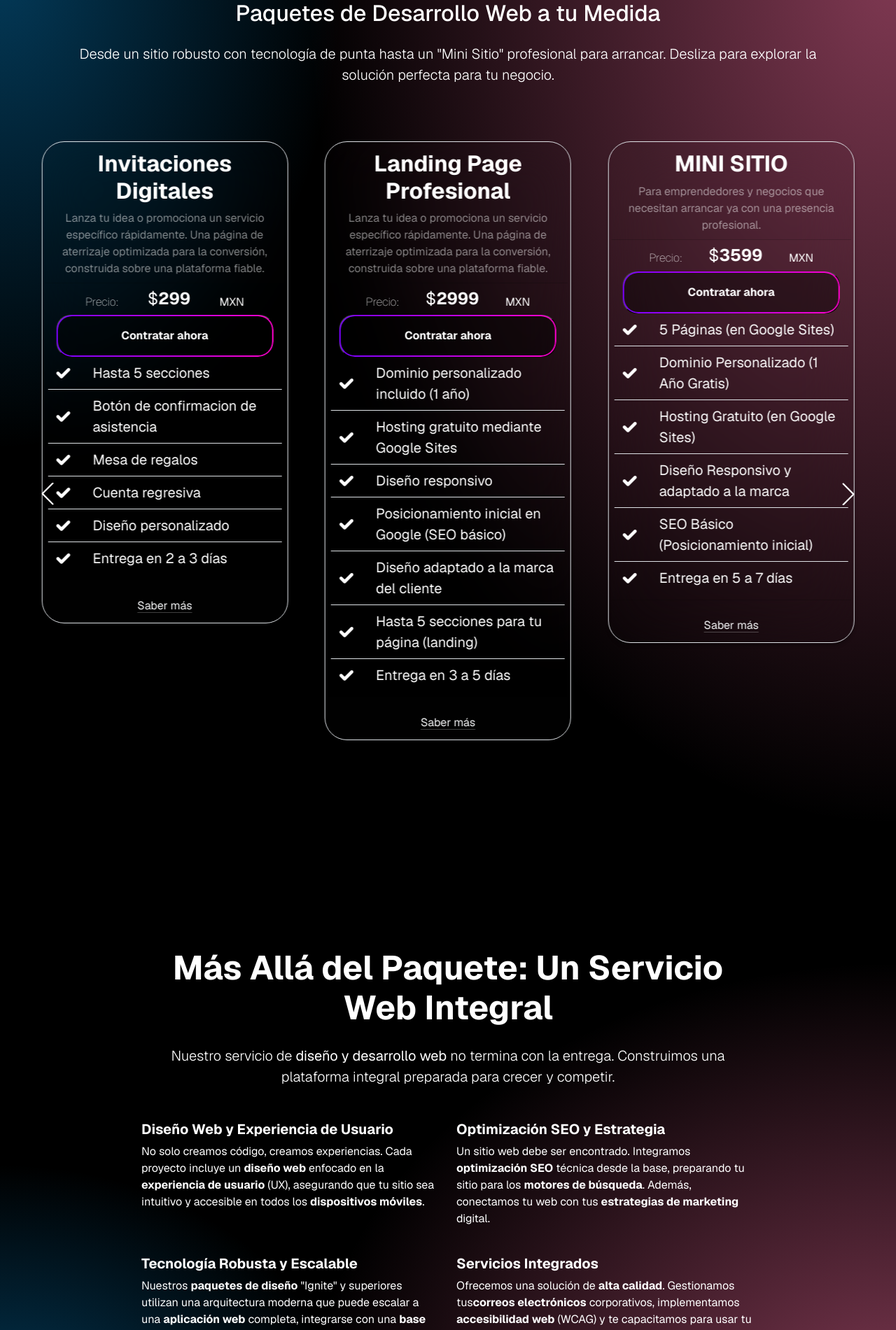
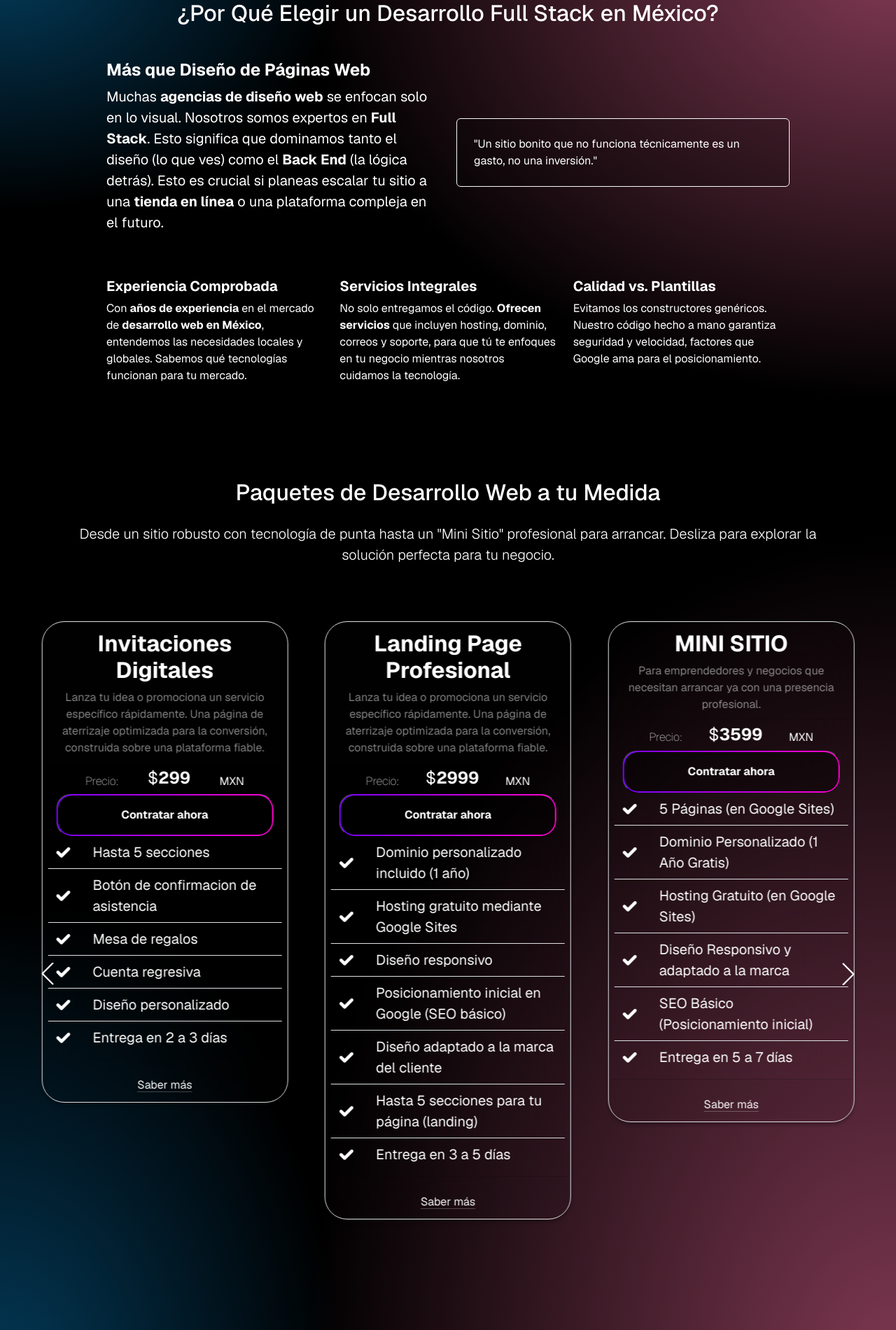
Before and after one commit to JhonnDevJs/jeg-dev-studios-site, a Next.js app: page /servicios/desarrollo/web in a window 1280 px wide. Shown: the part 880-2781 px from the top of the page at 70% size. Built offline with nearby package versions, Linux system fonts and the light colour scheme.

Commit message:
seo: optimization by semrush issues

```diff
--- a/src/app/servicios/desarrollo/web/DevWebClient.jsx
+++ b/src/app/servicios/desarrollo/web/DevWebClient.jsx
@@ -251,7 +251,71 @@ export default function DevWebClient() {
 					tecnológica sólida es tu mejor ventaja competitiva.
 				</p>
 			</section>
-			<section className="d-flex flex-column justify-content-center align-items-center text-center text-white w-100 p-xl-5 p-3 gap-3 gradient-effect-y">
+			{/* --- NUEVA SECCIÓN INFORMATIVA (SEMÁNTICA + LONG FORM) --- */}
+			<section className="text-white py-5 gradient-effect-y">
+				<div className="container" style={{ maxWidth: "1000px" }}>
+					<h2 className="text-center mb-5">
+						¿Por Qué Elegir un Desarrollo Full Stack en México?
+					</h2>
+
+					<div className="row align-items-center mb-5">
+						<div className="col-md-6">
+							<h3 className="h4 fw-bold text-primary-light">
+								Más que Diseño de Páginas Web
+							</h3>
+							<p className="fs-5">
+								Muchas <strong>agencias de diseño web</strong> se enfocan solo
+								en lo visual. Nosotros somos expertos en{" "}
+								<strong>Full Stack</strong>. Esto significa que dominamos tanto
+								el diseño (lo que ves) como el <strong>Back End</strong> (la
+								lógica detrás). Esto es crucial si planeas escalar tu sitio a
+								una <strong>tienda en línea</strong> o una plataforma compleja
+								en el futuro.
+							</p>
+						</div>
+						<div className="col-md-6">
+							<div className="p-4 border border-light rounded bg-black bg-opacity-25">
+								<p className="mb-0">
+									<em>
+										"Un sitio bonito que no funciona técnicamente es un gasto,
+										no una inversión."
+									</em>
+								</p>
+							</div>
+						</div>
+					</div>
+
+					<div className="row">
+						<div className="col-md-4 mb-4">
+							<h4 className="h5 fw-bold">Experiencia Comprobada</h4>
+							<p>
+								Con <strong>años de experiencia</strong> en el mercado de{" "}
+								<strong>desarrollo web en México</strong>, entendemos las
+								necesidades locales y globales. Sabemos qué tecnologías
+								funcionan para tu mercado.
+							</p>
+						</div>
+						<div className="col-md-4 mb-4">
+							<h4 className="h5 fw-bold">Servicios Integrales</h4>
+							<p>
+								No solo entregamos el código. <strong>Ofrecen servicios</strong>{" "}
+								que incluyen hosting, dominio, correos y soporte, para que tú te
+								enfoques en tu negocio mientras nosotros cuidamos la tecnología.
+							</p>
+						</div>
+						<div className="col-md-4 mb-4">
+							<h4 className="h5 fw-bold">Calidad vs. Plantillas</h4>
+							<p>
+								Evitamos los constructores genéricos. Nuestro código hecho a
+								mano garantiza seguridad y velocidad, factores que Google ama
+								para el posicionamiento.
+							</p>
+						</div>
+					</div>
+				</div>
+			</section>
+			{/* --- FIN NUEVA SECCIÓN --- */}
+			<section className="d-flex flex-column justify-content-center align-items-center text-center text-white w-100 p-xl-5 p-3 gap-3 gradient-effect-x">
 				<h2 className="text-center text-white">
 					Paquetes de Desarrollo Web a tu Medida
 				</h2>
@@ -321,66 +385,6 @@ export default function DevWebClient() {
 					))}
 				</Swiper>
 			</section>
-			<section className="text-white py-5 gradient-effect-x">
-				<div className="container text-center" style={{ maxWidth: "900px" }}>
-					<h2 className="display-5 fw-bold mb-4">
-						Más Allá del Paquete: Un Servicio Web Integral
-					</h2>
-					<p className="lead mb-5 mx-auto">
-						Nuestro servicio de <strong>diseño y desarrollo web</strong> no
-						termina con la entrega. Construimos una plataforma integral
-						preparada para crecer y competir.
-					</p>
-					<div className="row text-start justify-content-center">
-						<div className="col-md-6 mb-4">
-							<h3 className="h5 fw-bold">
-								Diseño Web y Experiencia de Usuario
-							</h3>
-							<p>
-								No solo creamos código, creamos experiencias. Cada proyecto
-								incluye un <strong>diseño web</strong> enfocado en la{" "}
-								<strong>experiencia de usuario</strong> (UX), asegurando que tu
-								sitio sea intuitivo y accesible en todos los{" "}
-								<strong>dispositivos móviles</strong>.
-							</p>
-						</div>
-
-						<div className="col-md-6 mb-4">
-							<h3 className="h5 fw-bold">Optimización SEO y Estrategia</h3>
-							<p>
-								Un sitio web debe ser encontrado. Integramos{" "}
-								<strong>optimización SEO</strong> técnica desde la base,
-								preparando tu sitio para los{" "}
-								<strong>motores de búsqueda</strong>. Además, conectamos tu web
-								con tus <strong>estrategias de marketing</strong> digital.
-							</p>
-						</div>
-
-						<div className="col-md-6 mb-4">
-							<h3 className="h5 fw-bold">Tecnología Robusta y Escalable</h3>
-							<p>
-								Nuestros <strong>paquetes de diseño</strong> "Ignite" y
-								superiores utilizan una arquitectura moderna que puede escalar a
-								una <strong>aplicación web</strong> completa, integrarse con una{" "}
-								<strong>base de datos</strong> o conectar con{" "}
-								<strong>inteligencia artificial</strong> para funciones
-								avanzadas.
-							</p>
-						</div>
-
-						<div className="col-md-6 mb-4">
-							<h3 className="h5 fw-bold">Servicios Integrados</h3>
-							<p>
-								Ofrecemos una solución de <strong>alta calidad</strong>.
-								Gestionamos tus
-								<strong>correos electrónicos</strong> corporativos,
-								implementamos <strong>accesibilidad web</strong> (WCAG) y te
-								capacitamos para usar tu nuevo CMS.
-							</p>
-						</div>
-					</div>
-				</div>
-			</section>
 			<section className="d-flex flex-column justify-content-center align-items-center text-center text-white w-100 p-xl-5 p-3 gap-3 gradient-effect-y">
 				<SectionProcess
 					title={"Nuestro Proceso de Desarrollo de Páginas Web"}
@@ -396,12 +400,13 @@ export default function DevWebClient() {
 					list={[
 						" Reunión inicial contigo para entender tu negocio y el propósito del sitio.",
 						" Definimos las funcionalidades clave, el diseño deseado y objetivos de cada sección.",
-						" Elegimos el paquete de desarrollo más adecuado (Básico, Plus o Pro).",
+						" Elegimos el paquete de desarrollo más adecuado (Mini Sitio, Ignite, Accelerate, Ultimate).",
 						" Creamos un Product Backlog, que es la lista de todo lo que tu sitio debe incluir.",
 					]}
-					lastText="Tecnologías: Según el paquete, usamos stacks modernos como Figma, HTML, JavaScript, Tailwind, Next.js, Bootstrap, Node.js, PHP (Laravel) o Java."
+					lastText="Tecnologías: Usamos Google Sites para el 'Mini Sitio' y Next.js, React, Figma, y CMS Headless para los paquetes profesionales."
 				/>
 			</section>
+
 			<section className="d-flex flex-column justify-content-center align-items-center text-center text-white w-100 p-xl-5 p-3 gap-3 gradient-effect-y">
 				<CardNestedLists
 					titulo="Ciclos de Desarrollo Iterativos (Sprints)"
@@ -432,6 +437,7 @@ export default function DevWebClient() {
 					]}
 				/>
 			</section>
+
 			<section className="d-flex flex-column justify-content-center align-items-center text-center text-white w-100 p-xl-5 p-3 gap-3 gradient-effect-x">
 				<CardSmallList
 					titulo="Revisión Final y Entrega del Proyecto"
@@ -444,6 +450,7 @@ export default function DevWebClient() {
 					]}
 				/>
 			</section>
+
 			<section className="d-flex flex-column justify-content-center align-items-center text-center text-white w-100 p-xl-5 p-3 gap-3">
 				<CTAProducts
 					title={"¿Ninguno de estos paquetes se ajusta a lo que necesitas?"}
@@ -454,7 +461,7 @@ export default function DevWebClient() {
 						{
 							label: "Solicita una cotización personalizada",
 							link: "/contacto",
-							type: "services", // Puedes usar 'services' o 'outline'
+							type: "services",
 						},
 					]}
 				/>
--- a/src/app/servicios/desarrollo/web/page.js
+++ b/src/app/servicios/desarrollo/web/page.js
@@ -1,37 +1,34 @@
 export const metadata = {
-  // TÍTULO MEJORADO: Fuerte, claro y con la keyword principal
-  title: "Desarrollo de Páginas Web Profesionales en México | Paquetes",
+	// TÍTULO OPTIMIZADO: Ataca 'Agencias' y 'Profesional'
+	title: "Agencia de Sitios Web y Desarrollo Web Profesional | JEG Dev Studios",
 
-  // DESCRIPCIÓN MEJORADA: Resuelve la intención de búsqueda (paquetes)
+	// DESCRIPCIÓN OPTIMIZADA: Integra 'desarrollo web en méxico'
 	description:
-    "Servicios de desarrollo de páginas web a medida. Conoce nuestros paquetes de sitios web profesionales (Ignite, Accelerate) y soluciones de arranque (Mini Sitio).",
+		"¿Buscas desarrollo web profesional? Somos una de las mejores agencias de sitios web. Ofrecemos desarrollo web en México con tecnología Next.js y paquetes a medida.",
 
-  // KEYWORDS MEJORADAS: Enfocadas 100% en esta página
+	// KEYWORDS SEMÁNTICAS AÑADIDAS
 	keywords:
-    "desarrollo de páginas web, paquetes de desarrollo web, desarrollo web profesional, agencias de sitios web, crear sitio web profesional, sitio web empresarial, servicios de desarrollo web",
+		"agencias de sitios web, desarrollo web profesional, paquetes de desarrollo web, desarrollo web en méxico, full stack, diseño de páginas web, back end, crear sitio web",
 
 	alternates: {
 		canonical: "https://www.jegdevstudios.com/servicios/desarrollo/web",
 	},
-
 	openGraph: {
-    // OG MEJORADO
-    title: "Desarrollo de Páginas Web Profesionales | JEG Dev Studios",
-    description: "Ofrecemos paquetes de desarrollo web a medida, desde Mini Sitios hasta soluciones 'Ultimate' en Next.js con performance garantizado.",
+		title: "JEG Dev Studios | Desarrollo Web Profesional y Paquetes",
+		description:
+			"Lleva tu negocio al siguiente nivel con nuestra agencia de sitios web. Desarrollo Full Stack, optimización SEO y tecnología Next.js.",
 		url: "https://www.jegdevstudios.com/servicios/desarrollo/web",
-    siteName: "JEG Dev Studios",
 		images: [
 			{
 				url: "/img-SEO/og-background-serv-dev-web.webp",
 				width: 1200,
 				height: 630,
-        alt: "Paquetes de Desarrollo de Páginas Web en México",
+				alt: "Servicios de Desarrollo Web Profesional en México",
 			},
 		],
 		locale: "es_MX",
 		type: "website",
 	},
-  // Tu 'twitter' y el resto de 'metadata' están bien
 };
 
 import DevWebClient from "./DevWebClient";
```
Lines whose indentation alone changed are shown as unchanged.
